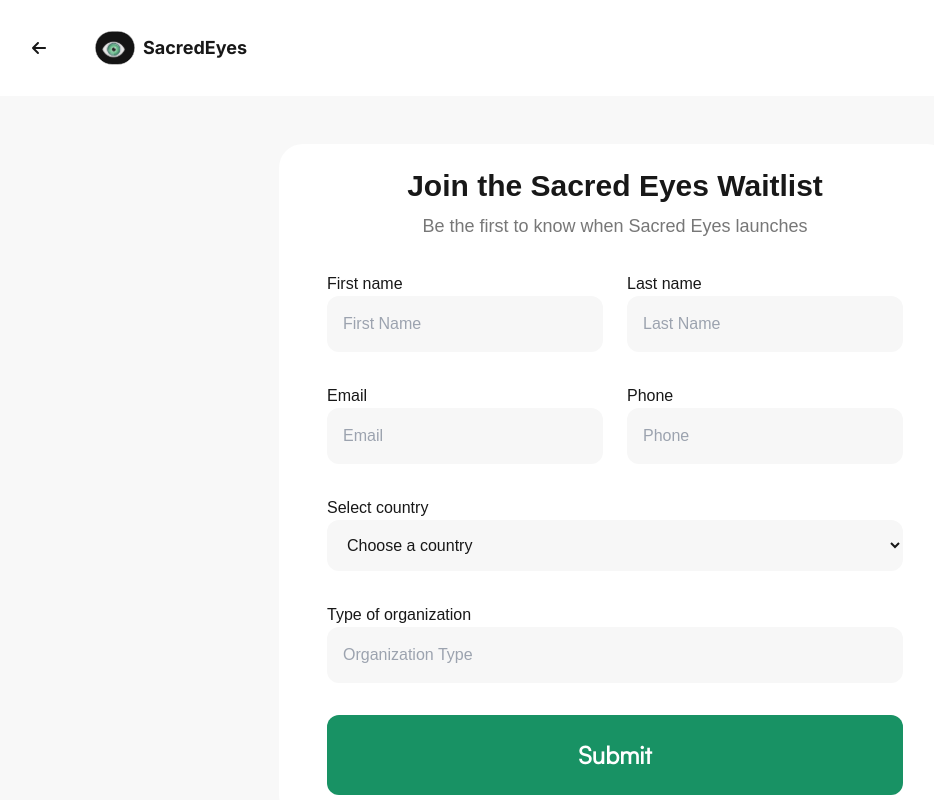
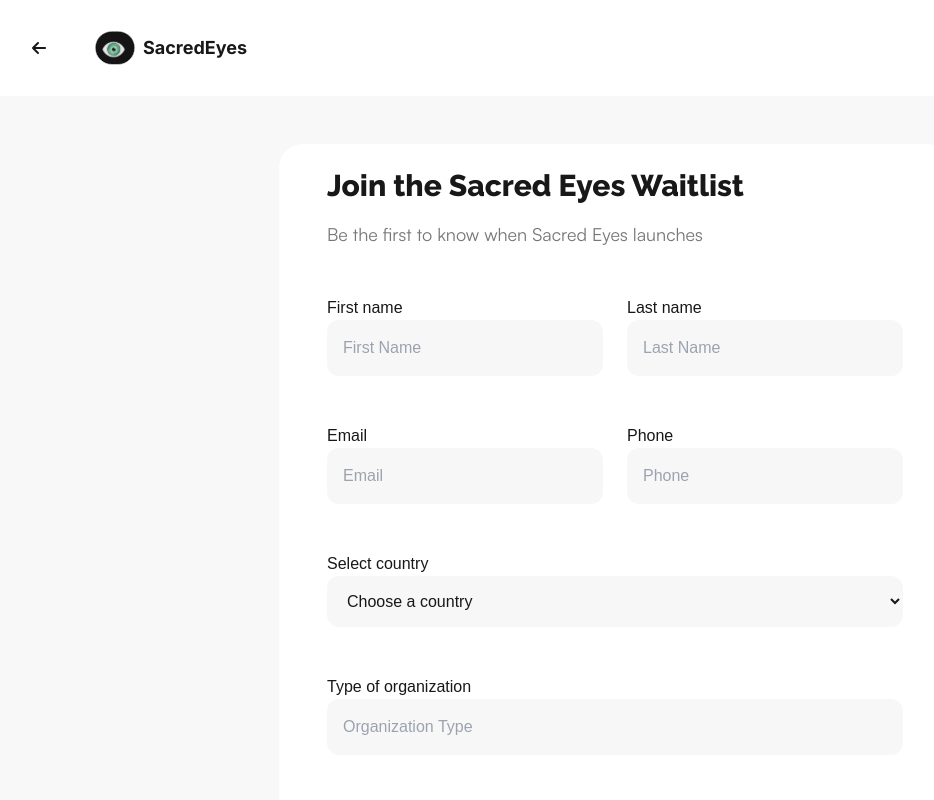
Before and after one commit to ajeigbepaul/sacredeye, a Next.js app: page /waitinglist in a window 1280 px wide. Shown: the top 800 px of the page, without its empty margins (25-959 px from the left). Built offline with nearby package versions, Linux system fonts and the light colour scheme.

Commit message:
ui updates

```diff
--- a/components/Form.tsx
+++ b/components/Form.tsx
@@ -34,13 +34,13 @@
     <div className="w-full h-auto p-4 lg:py-12 flex flex-col items-center">
       <form
         onSubmit={handleSubmit}
-        className="max-w-2xl w-full bg-white rounded-3xl p-6 lg:px-12 space-y-6 lg:space-y-8"
+        className="max-w-2xl w-full bg-white rounded-3xl p-6 lg:px-12 space-y-6 lg:space-y-12"
       >
-        <div className="text-center space-y-2">
-          <h1 className="text-black text-2xl lg:text-3xl font-bold">
+        <div className="text-left space-y-4">
+          <h1 className="text-black text-2xl font-raleway lg:text-3xl font-extrabold">
             Join the Sacred Eyes Waitlist
           </h1>
-          <p className="text-[#1D1D1D99] text-sm lg:text-lg">
+          <p className="text-[#1D1D1D99] text-xs lg:text-lg font-satoshi">
             Be the first to know when Sacred Eyes launches
           </p>
         </div>
```
